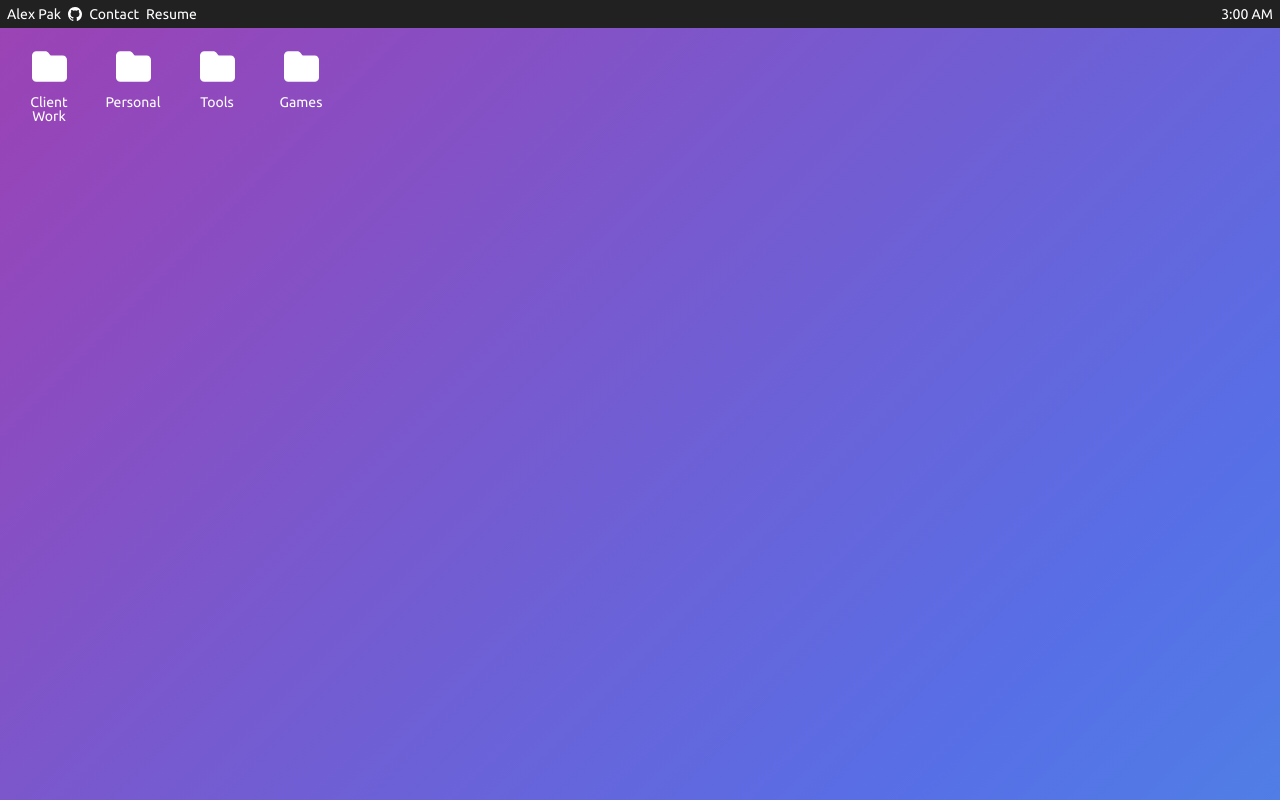
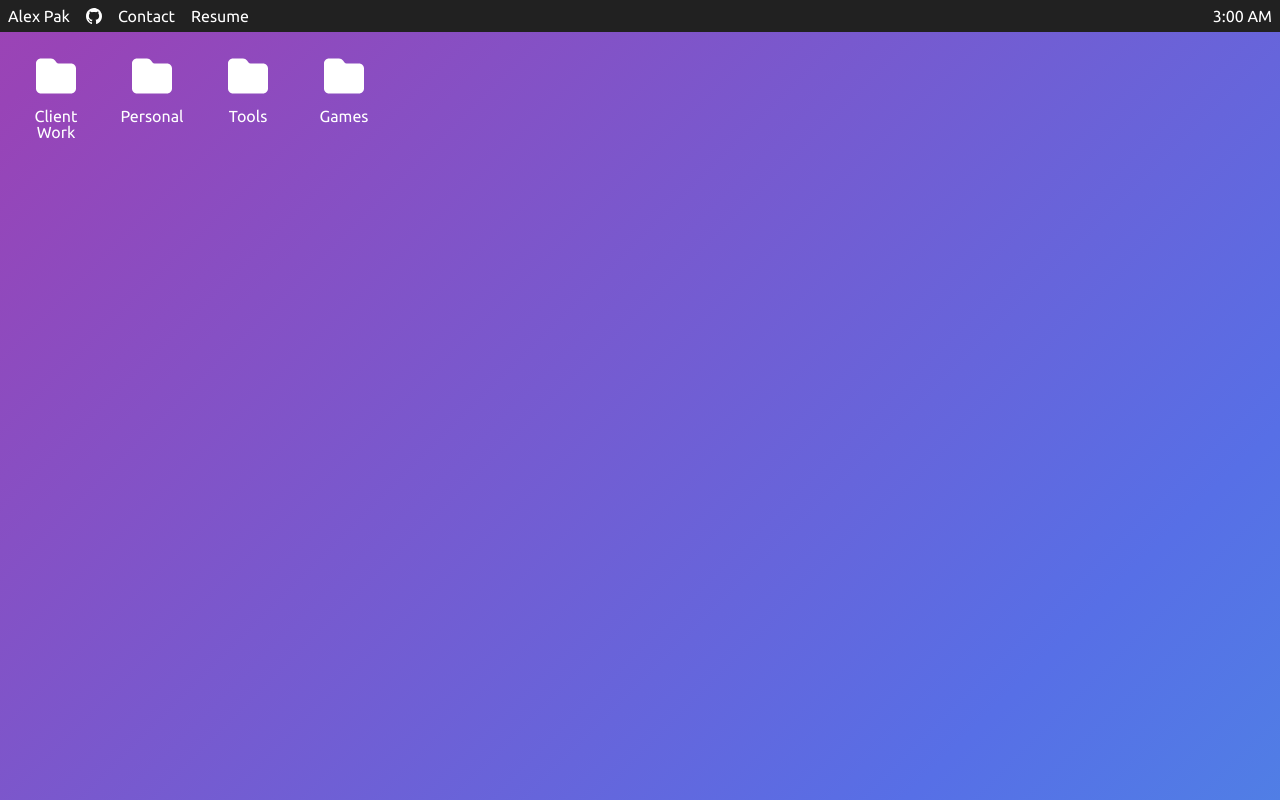
Before and after one commit to alexlpak/dev-portfolio, a React (Create React App) app: page / in a window 1280 px wide. Built offline with nearby package versions, Linux system fonts and the light colour scheme.

Commit message:
added more content and hid window menu buttons until logic added

```diff
--- a/src/components/FlexGroup.tsx
+++ b/src/components/FlexGroup.tsx
@@ -1,5 +1,5 @@
 import React from 'react';
-import styled from 'styled-components';
+import styled, { css } from 'styled-components';
 
 interface FlexGroupStyledProps {
     $flexDirection?: string;
@@ -12,6 +12,12 @@ const FlexGroupStyled = styled.div<FlexGroupStyledProps>`
     flex-direction: ${({ $flexDirection }) => $flexDirection};
     gap: ${({ $gap }) => $gap || '.5rem'};
     flex-wrap: wrap;
+    ${({ $centered }) => {
+        if ($centered) return css`
+            align-items: center;
+            justify-content: center;
+        `;
+    }};
 `;
 
 interface FlexGroupProps {
--- a/src/components/MenuBar/MenuBar.tsx
+++ b/src/components/MenuBar/MenuBar.tsx
@@ -19,7 +19,7 @@ const MenuBarWrapper = styled.div`
 
 const LeftMenuItems = styled.div`
     display: flex;
-    gap: .5rem;
+    gap: 1rem;
 `;
 
 const RightMenuItems = styled.div`
--- a/src/components/Window/WindowMenuBar.tsx
+++ b/src/components/Window/WindowMenuBar.tsx
@@ -61,8 +61,8 @@ const WindowMenuBar: React.FC<WindowMenuBarProps> = ({ className }) => {
         <WindowMenuBarWrapper className={className}>
             <MenuBarButtonsWrapper>
                 <MenuBarButton $color='red' onClick={() => closeWindow()} />
-                <MenuBarButton $color='orange' />
-                <MenuBarButton $color='green' />
+                {/* <MenuBarButton $color='orange' />
+                <MenuBarButton $color='green' /> */}
             </MenuBarButtonsWrapper>
             <WindowLabel>{currentDirectory.directory}</WindowLabel>
         </WindowMenuBarWrapper>
--- a/src/components/Window/WindowPreview.tsx
+++ b/src/components/Window/WindowPreview.tsx
@@ -37,7 +37,7 @@ const WindowPreview: React.FC<Preview> = ({ title, thumbnailSrc, description, ta
             {title && <Typography size='1.25rem'>{title}</Typography>}
             <WindowThumbnail $thumbnailSrc={thumbnailSrc} />
             {description && <Typography>{description}</Typography>}
-            {tags && <FlexGroup>
+            {tags && <FlexGroup centered>
                 {tags && tags.map(tag => {
                     return (
                         <Chip
--- a/src/contexts/FileSystemContext.tsx
+++ b/src/contexts/FileSystemContext.tsx
@@ -1,11 +1,12 @@
 import React, { useContext, useState, createContext, useEffect } from 'react';
 import { IconProp } from '@fortawesome/fontawesome-svg-core';
-import { faGamepad, faHeart, faMobile, faNoteSticky, faStar } from '@fortawesome/free-solid-svg-icons';
+import { faCode, faGamepad, faHeart, faMobile, faNoteSticky, faStar } from '@fortawesome/free-solid-svg-icons';
 import ShatterdCellThumbnail from '../assets/images/shatterd-cell-thumbnail.jpg';
 import TerryWeddingThumbnail from '../assets/images/terry-wedding-thumbnail.jpg';
 import PakWeddingThumbnail from '../assets/images/pak-wedding-thumbnail.jpg';
 import CodeEditorThumbnail from '../assets/images/code-editor-thumbnail.jpg';
 import FlappyThumbnail from '../assets/images/ap-flappy-thumbnail.jpg';
+import PortfolioThumbnail from '../assets/images/portfolio-thumbnail.jpg';
 export interface FileType {
     filename: string;
     icon: IconProp;
@@ -94,6 +95,18 @@ const data: Directories = [
                             tags: ['React JS', 'TypeScript', 'Styled Components', 'Express', 'AirTable'],
                             repo: 'https://github.com/alexlpak/joining-the-pak',
                             href: 'https://www.joiningthepak.com/',
+                        }
+                    },
+                    {
+                        filename: `Dev Portfolio`,
+                        icon: faCode,
+                        preview: {
+                            title: `Dev Portfolio`,
+                            thumbnailSrc: PortfolioThumbnail,
+                            description: 'This contains the very site you are actively viewing. This is where all my projects will live. New features will continuously be implemented.',
+                            tags: ['React JS', 'TypeScript', 'Styled Components'],
+                            repo: 'https://github.com/alexlpak/dev-portfolio',
+                            href: 'https://alexpak.dev/',
                         }
                     },
                 ],
--- a/src/styles/GlobalStyle.styled.ts
+++ b/src/styles/GlobalStyle.styled.ts
@@ -2,7 +2,7 @@ import { createGlobalStyle } from 'styled-components';
 
 const GlobalStyle = createGlobalStyle`
     html {
-        font-size: 14px;
+        font-size: 16px;
         height: 100%;
         width: 100%;
         margin: 0;
```
Also changed, not shown: src/assets/images/portfolio-thumbnail.jpg (added).
